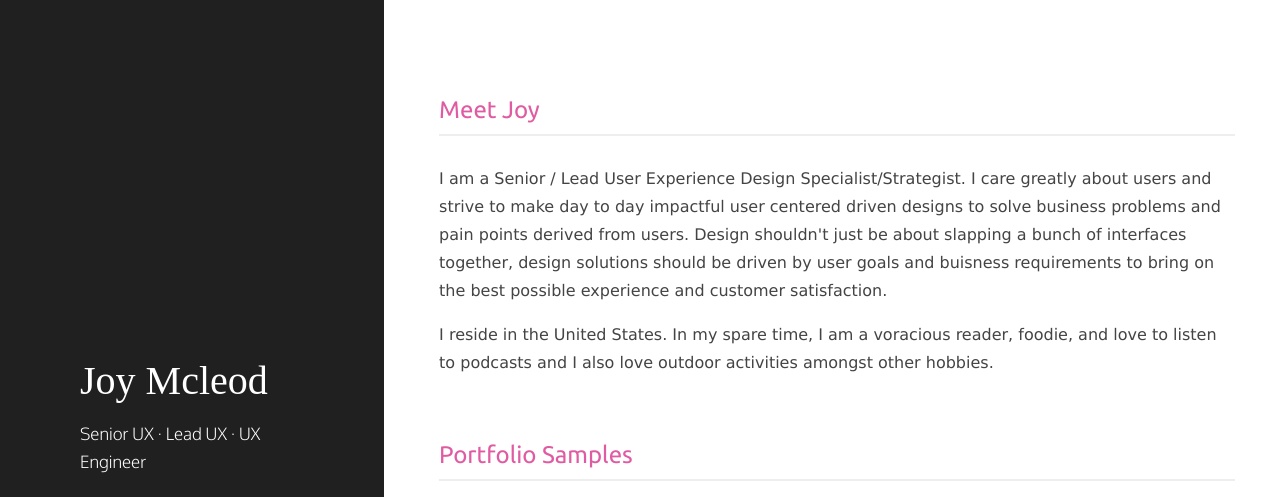
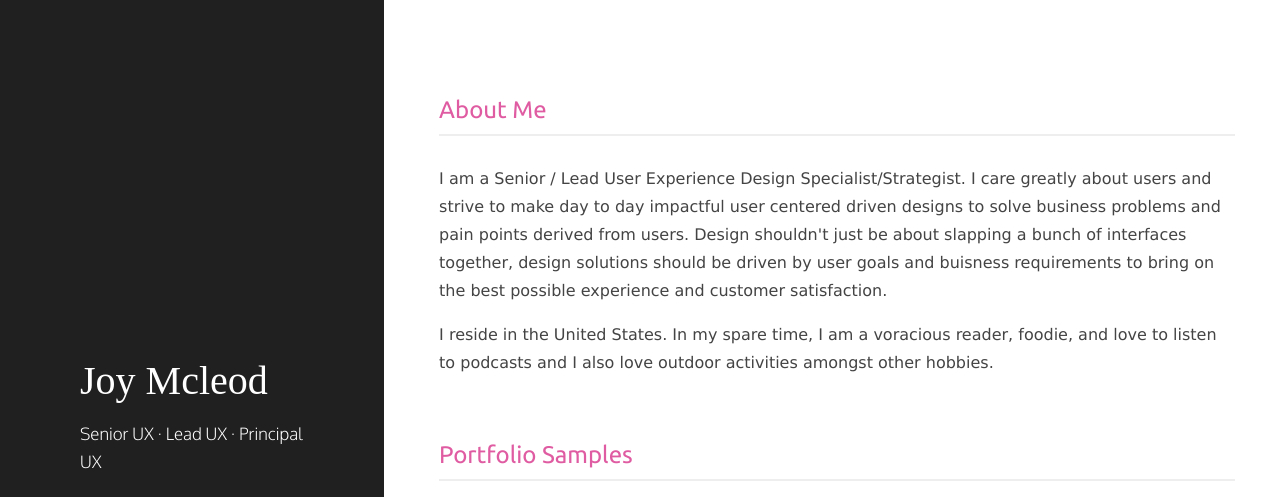
Before and after one commit to jokomowho/my_website, a Jekyll site: the page built from index.html, in a window 1280 px wide, cut to the strip 0-497 px from the top of the page. Built offline with Jekyll 4.4.1, drawn with Linux system fonts in a browser that asks for light colours; nearby versions of some CDN libraries; some web fonts are replaced.

Commit message:
Content Update.

```diff
--- a/about.html
+++ b/about.html
@@ -9,7 +9,7 @@ layout: default
         <!--<img src="images/Joy-Profile-Sketch-Image.jpeg" class="img-style"><br>-->
         <!--<img src="images/logo.png" class="img-style">-->
           <h1 style="font-family:lobster">{{ site.title }} <span style="display: none;" class="mobile-title"> &middot; Sr/Lead UX </span></h1>
-          <h3 class="style mobile-header" style="margin-bottom: 1.5em;">Senior UX &middot; Lead UX  &middot; UX Engineer</h3>
+          <h3 class="style mobile-header" style="margin-bottom: 1.5em;">Senior UX &middot; Lead UX  &middot; Principal UX</h3>
           <h3 class="style">
             <a href="index.html" class="side-menu"><img src="images/home.png" > Home</a>
             <a href="about.html" class="side-menu active"><img src="images/info.png" > Skills and Tools</a>
--- a/index.html
+++ b/index.html
@@ -104,7 +104,7 @@ img {vertical-align: middle;}
         <!--<img src="images/Joy-Profile-Sketch-Image.jpeg" class="img-style" style="border:10px solid #fff;"><br><br>-->
         <!--<img src="images/logo.png" class="img-style">-->
           <h1 style="font-family:lobster">{{ site.title }} <span style="display: none;" class="mobile-title"> &middot; Sr/Lead UX </span></h1>
-          <h3 class="style mobile-header" style="margin-bottom: 1.5em;">Senior UX &middot; Lead UX  &middot; UX Engineer</h3>
+          <h3 class="style mobile-header" style="margin-bottom: 1.5em;">Senior UX &middot; Lead UX  &middot; Principal UX</h3>
           <h3 class="style">
             <a href="index.html" class="side-menu" style="font-weight: bold;"><img src="images/home.png" > Home</a>
            <a href="about.html" class="side-menu"><img src="images/info.png" > Skills and Tools</a>
@@ -120,7 +120,7 @@ img {vertical-align: middle;}
   <div class="container">
     <div class="about content">
       <!--div style="text-align: right; text-decoration: none;"><a href="#">About Me</a> <a href="#">My Experience</a><a href="#">My Skills and Tools</a></div>-->
-      <h2>Meet Joy</h2>
+      <h2>About Me</h2>
       <hr>
         <div class="content-child">
           <p>I am a Senior / Lead User Experience Design Specialist/Strategist. I care greatly about users and strive to make day to day impactful user centered driven designs to solve business problems and pain points derived from users. Design shouldn't just be about slapping a bunch of interfaces together, design solutions should be driven by user goals and buisness requirements to bring on the best possible experience and customer satisfaction.
```
